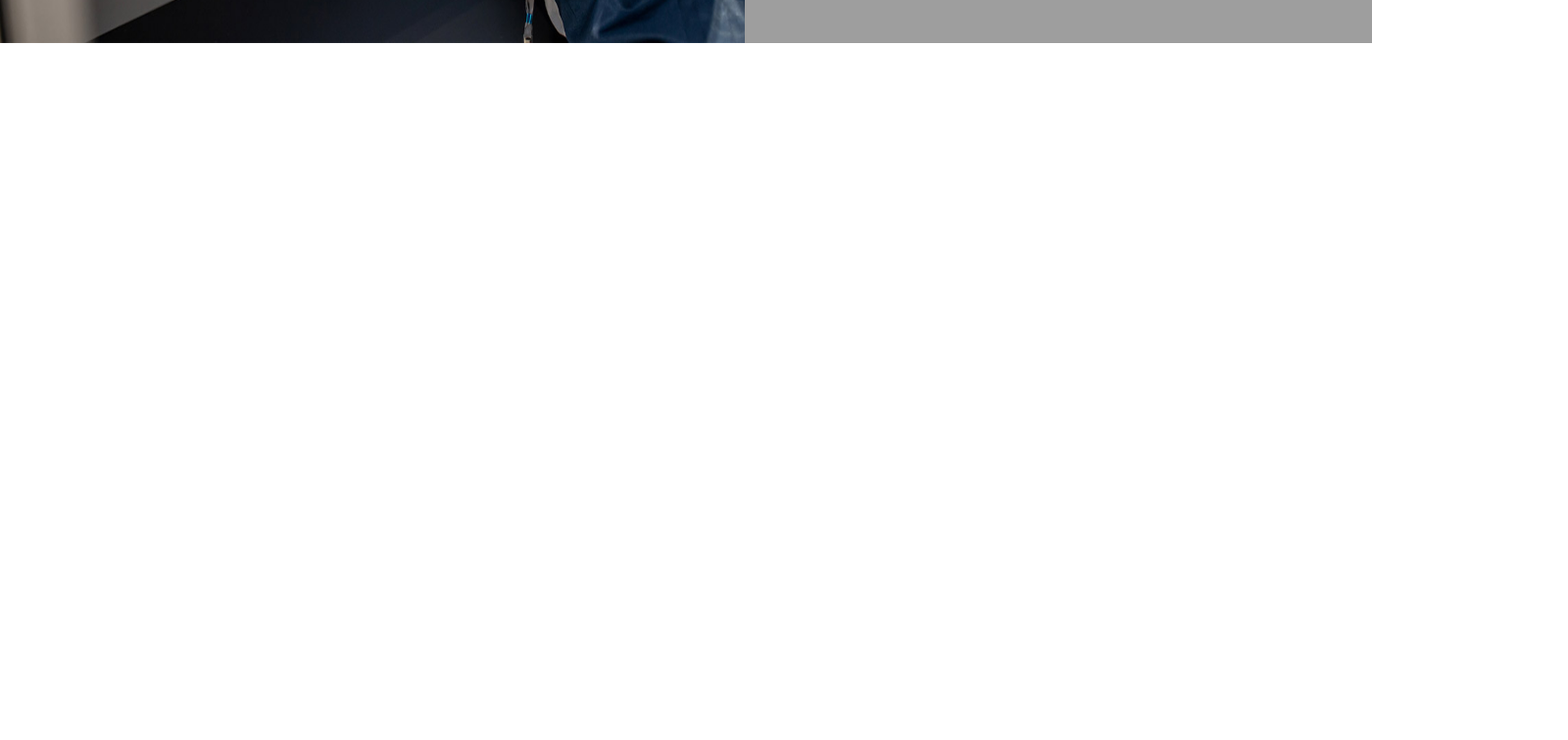
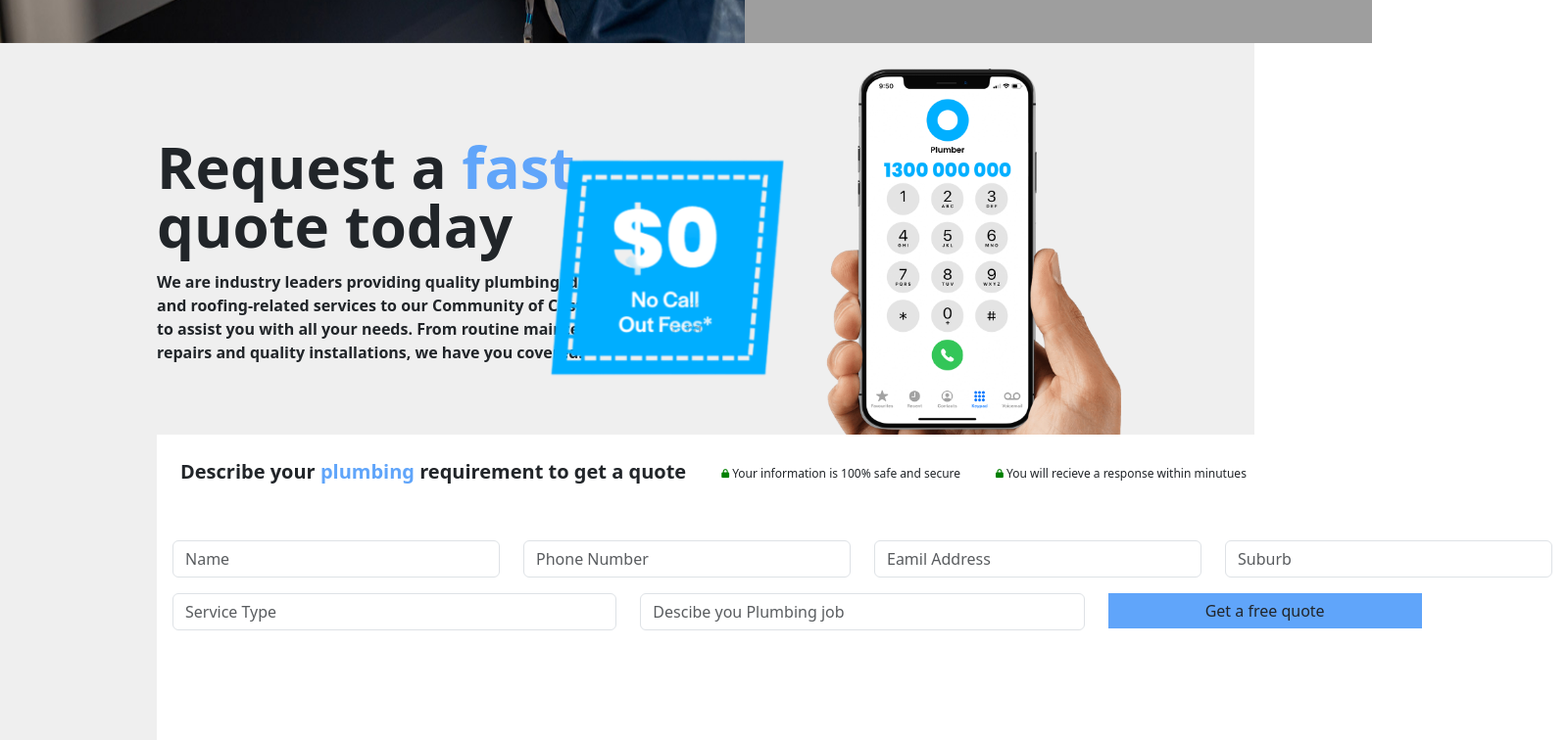
Before and after one commit to abishkar123/Plumber-website-mediaco, a React (Create React App) app: page / in a window 1280 px wide. Shown: the part 840-1596 px from the top of the page at 98% size, 1600 px wide, since content can reach past the window. Before the commit the page ends 884 px from the top, so only its background shows below. Built offline with nearby package versions, Linux system fonts and the light colour scheme; grey boxes are pictures that could not be loaded.

Commit message:
RequestForm added

```diff
--- a/src/App.js
+++ b/src/App.js
@@ -1,6 +1,7 @@
 
 import './App.css';
 import { Header } from './pages/Header/Header';
+import { RequestForm } from './pages/RequestForm/RequestForm';
 import { HeroPage } from './pages/mainpage/HeroPage';
 
 function App() {
@@ -8,6 +9,7 @@ function App() {
     <div>
       <Header/>
       <HeroPage/>
+      <RequestForm/>
     </div>
   );
 }
--- /dev/null
+++ b/src/pages/RequestForm/RequestForm.css
@@ -0,0 +1,36 @@
+.request-box{
+    position: relative;
+    width: auto;
+    background: rgba(128, 128, 128, 0.128);
+    height: 90vh;
+
+}
+.page-quote{
+    padding-left: 10rem;
+    padding-top: 6rem;
+}
+
+
+.no-call-fee-img{
+    width: 30vh;
+    position: absolute;
+    top: 7rem;
+    right: 30rem;
+}
+.phone-img{
+    width:40vh;
+    position: absolute;
+    top:1rem;
+    right: 8rem;
+
+}
+.Form{
+    height:40vh;
+    width: 180vh;
+    background: rgb(255, 255, 255);
+    z-index: 1;
+
+    position: absolute;
+    left: 10rem;
+    top: 25rem;
+}
--- /dev/null
+++ b/src/pages/RequestForm/RequestForm.js
@@ -0,0 +1,80 @@
+import React from 'react'
+import './RequestForm.css'
+import {Form, Row, Col,Button} from 'react-bootstrap'
+import zerodollor from '../../img/zerodollor.png'
+import phoneimg from '../../img/phone-hand.png'
+
+export const RequestForm = () => {
+  return (
+    <div className='request-box'>
+
+      <div  className='page-quote'>
+        <p className='font-bold text-6xl'>Request a <span className='text-blue-400'>fast</span><br/> quote today </p>
+        <p className='font-xs font-semibold'>We are industry leaders providing quality plumbing, drainage, hot water,<br/>
+         and roofing-related services to our Community of Customers. We’re ready<br/>
+        to assist you with all your needs. From routine maintenance to emergency<br/>
+        repairs and quality installations, we have you covered.</p>
+
+      </div>
+
+      <div className='request-img'>
+        <img className= "no-call-fee-img" src={zerodollor} alt='no_call_fee_service'></img>
+        <img  className="phone-img" src={phoneimg} alt='phone_image'></img>
+
+      </div>
+
+      <div>
+        <Form className='Form'>
+          <div className='d-flex space-x-9 p-4'>
+            <p className='text-xl font-bold'>Describe your
+              <span className='text-blue-400'> plumbing </span>requirement to get a quote</p>
+            <p className='text-xs mt-2'>
+            <i className="fa-solid fa-lock fa-xs" style={{color:"green"}}></i>{" "}
+               Your information is 100% safe and secure</p>
+            <p className='text-xs mt-2'>
+            <i className="fa-solid fa-lock fa-xs" style={{color:"green"}}></i>{" "}You will recieve a response within minutues</p>
+          </div>
+          <div className='p-3'>
+          <Row>
+          <Col>
+            <Form.Control  placeholder="Name" />
+          </Col>
+          <Col>
+            <Form.Control placeholder="Phone Number" />
+          </Col>
+          <Col>
+            <Form.Control placeholder="Eamil Address" />
+          </Col>
+          <Col>
+            <Form.Control placeholder="Suburb" />
+          </Col>
+          </Row>
+          <Row className='mt-3'>
+
+          <Col className='mb-4'>
+            <Form.Control placeholder="Service Type" />
+          </Col>
+
+          <Col className='mb-4'>
+            <Form.Control placeholder="Descibe you Plumbing job"/>
+          </Col>
+          <Col>
+          <button className='bg-blue-400 w-80 h-9 ' type='submit'>Get a free quote</button>
+          </Col>
+
+
+
+
+          </Row>
+          </div>
+
+
+
+
+        </Form>
+      </div>
+
+
+    </div>
+  )
+}
```
Also changed, not shown: src/img/phone-hand.png (added), src/img/zerodollor.png (added).
